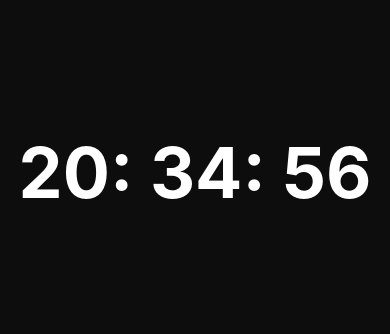
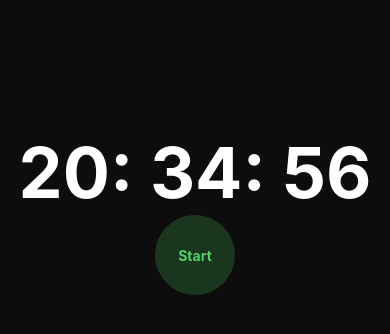
Before and after one commit to python-benedict/React-Native-Advanced-StopWatch, a React Native app: screen / in a window 390 px wide. Shown: the top 334 px of the page. Built offline with nearby package versions, Linux system fonts and the light colour scheme.

Commit message:
styled the start button component

```diff
--- a/App.js
+++ b/App.js
@@ -20,8 +20,8 @@
 
 function RoundButton({title, color, background}){
   return(
-    <View>
-
+    <View style={[ styles.button, {backgroundColor:background}]}>
+      <Text style={[styles.buttonText, {color}]}>{title}</Text>
     </View>
   )
 }
@@ -31,6 +31,7 @@
     return (
       <View style={styles.container}>
         <Timer interval={DATA.timer} />
+        <RoundButton title={'Start'} color='#50D167' background={'#1B361F'}/>
       </View>
     );
   }
@@ -48,6 +49,15 @@
     color: 'white',
     fontWeight: 'bold',
     fontSize: 70,
-
-  }
+  },
+  button:{
+    width:80,
+    height:80,
+    borderRadius: 40,
+    justifyContent: 'center',
+    alignItems: 'center'
+  },
+  buttonText:{
+    fontWeight: 'bold'
+  },
 })
```
